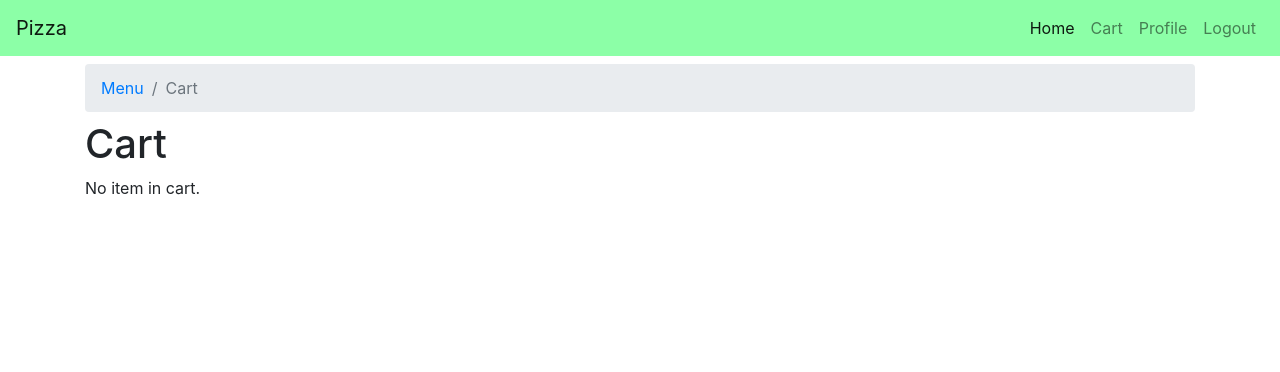
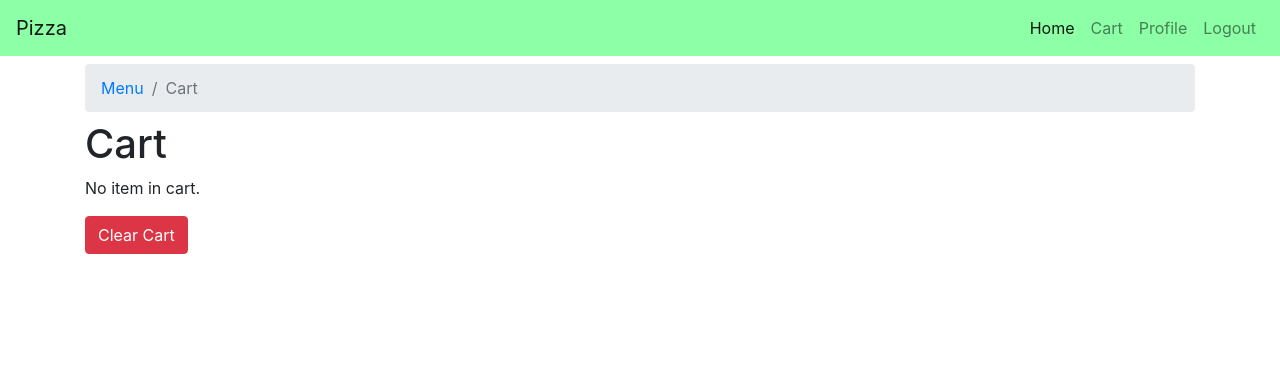
Before and after one commit to ilkeraslan/pizza, a Django app: page /cart/ in a window 1280 px wide. Shown: the top 372 px of the page. Run offline with Django 3.2, Linux system fonts and the light colour scheme; the visitor is signed in with stand-in values (Sample User, id 1); data comes from the database, SQL or seed files in the repository; data that the repository does not hold is empty; some libraries are stand-ins or nearby versions.

Commit message:
Fix add_to_cart

```diff
--- a/orders/models.py
+++ b/orders/models.py
@@ -36,6 +36,7 @@ class Topping(models.Model):
 
 
 class Cart(models.Model):
+    # TODO: Fix the error about Entry not passing to Cart
     user = models.ForeignKey(User, null=True, blank=True, on_delete=models.CASCADE)
     pizza_count = models.PositiveIntegerField(default=0)
     topping_count = models.PositiveIntegerField(default=0)
@@ -64,7 +65,7 @@ class Entry(models.Model):
 
 @receiver(post_save, sender=Entry)
 def update_cart(sender, instance, **kwargs):
-    if type(sender) is Pizza:
+    if (instance.topping) is None:
         line_cost = instance.quantity * instance.pizza.pizza_price
         instance.cart.pizza_total += line_cost
         instance.cart.pizza_count += instance.quantity
--- a/orders/templates/orders/cart.html
+++ b/orders/templates/orders/cart.html
@@ -25,5 +25,11 @@
       <p>No item in cart.</p>
     {% endif %}
   </div>
+  <div class="">
+    <form class="" action="{% url 'orders:clear_cart' %}" method="post">
+      {% csrf_token %}
+      <button class="btn btn-danger" type="submit">Clear Cart</button>
+    </form>
+  </div>
 </div>
 {% endblock %}
--- a/orders/urls.py
+++ b/orders/urls.py
@@ -17,6 +17,8 @@ urlpatterns = [
 
     path('cart/', views.view_cart, name='cart'),
 
+    path('clear_cart', views.view_cart, name='clear_cart'),
+
     path('add_to_cart/', views.add_to_cart, name='add_to_cart'),
 
     path('add_topping', views.add_topping, name='add_topping'),
--- a/orders/views.py
+++ b/orders/views.py
@@ -198,7 +198,7 @@ def add_to_cart(request):
     pizza_to_add = Pizza.objects.get(id=pizzaId)
 
     # Create new entry which will update the cart
-    Entry.objects.create(cart=user_cart, pizza=pizza_to_add, quantity=pizza_quantity)
+    Entry.objects.create(cart=user_cart, pizza=pizza_to_add, quantity=pizza_quantity, topping=None)
 
     # Give success feedback
     messages.success(request, "Added to cart.")
@@ -227,7 +227,7 @@ def add_topping(request):
         topping_to_add = Topping.objects.get(id=topping_selected)
 
         # Create new entry which will update the cart
-        Entry.objects.create(cart=user_cart, topping=topping_to_add, quantity=topping_quantity)
+        Entry.objects.create(cart=user_cart, topping=topping_to_add, quantity=topping_quantity, pizza=None)
 
         # Give success feedback
         messages.success(request, "Added the topping.")
@@ -236,3 +236,14 @@ def add_topping(request):
 
     # Else return false
     return HttpResponseRedirect(reverse('orders:index'))
+
+
+def clear_cart(request):
+    if request.method == 'POST':
+        user_cart = Cart.objects.all()
+        print(user_cart)
+        print(request)
+        print(request.user)
+        user_cart = None
+
+    return HttpResponseRedirect(reverse('orders:cart'))
```
